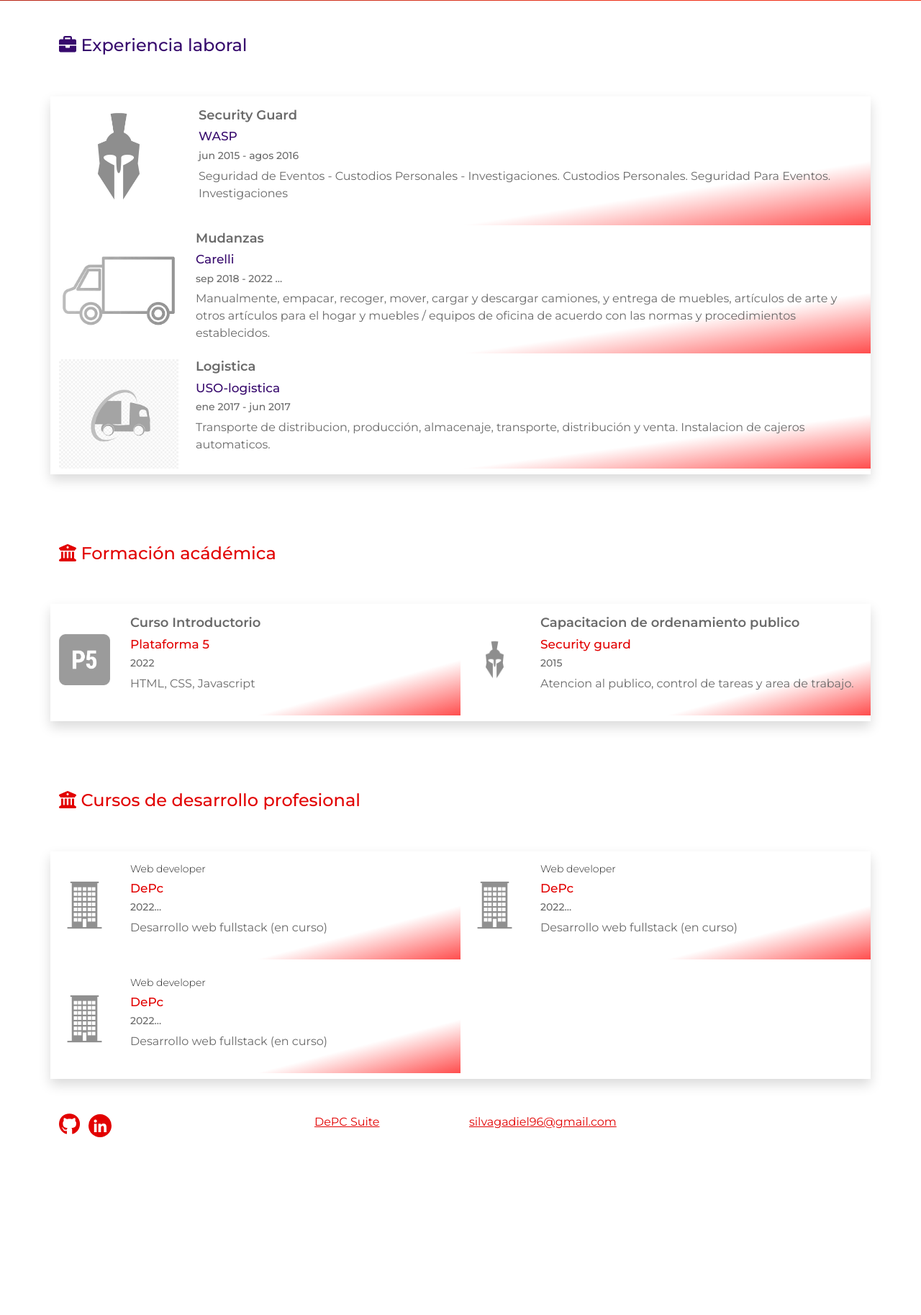
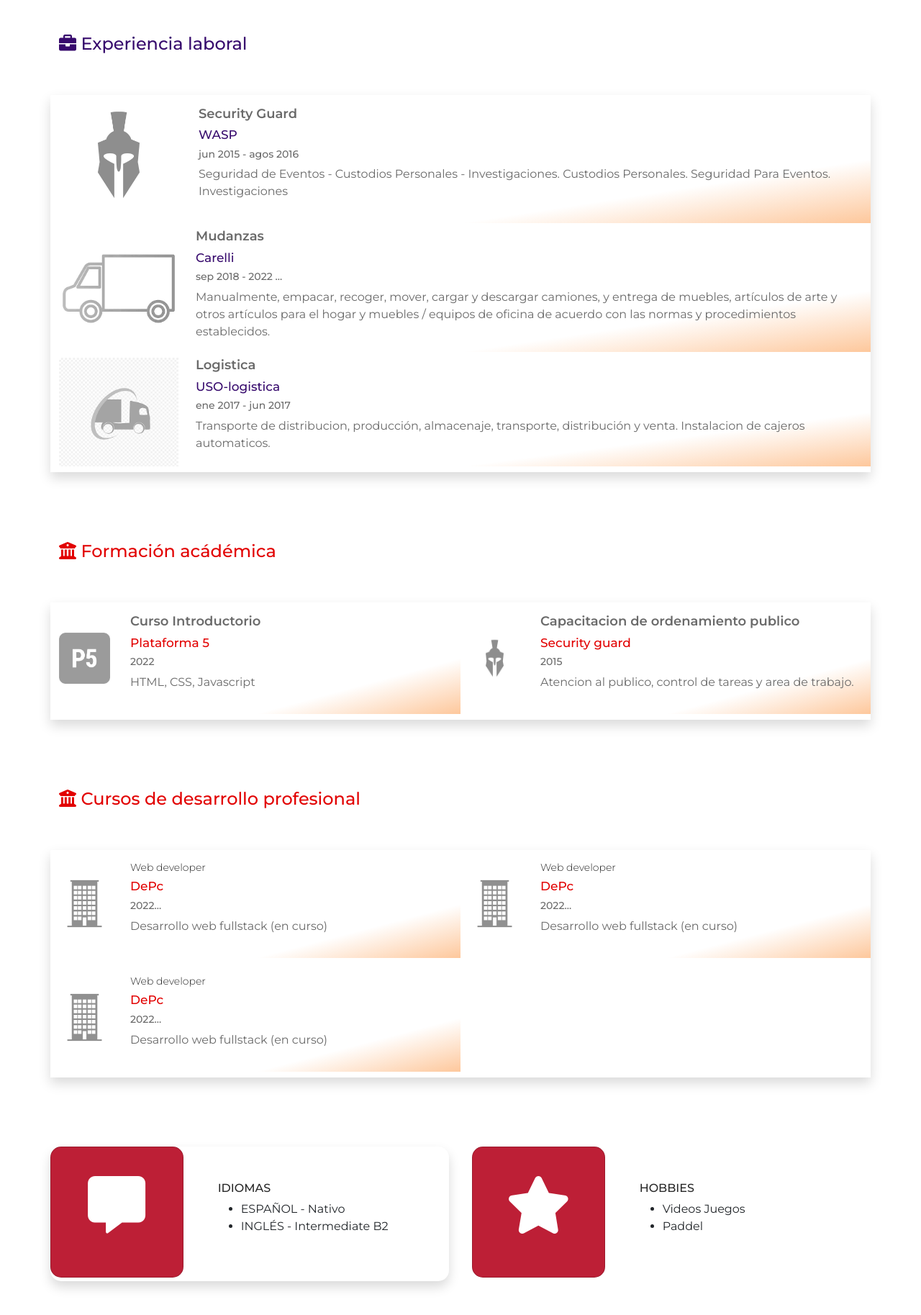
Before and after one commit to Gadiel-Monteabaro/portfolio, a PHP site: page /sobre-mi.html in a window 1280 px wide. Shown: the part 985-2812 px from the top of the page at 72% size. Before the commit the page ends 2565 px from the top, so only its background shows below. Run offline with PHP 8.4, Linux system fonts and the light colour scheme.

Commit message:
cambios finales

```diff
--- a/css/styles.css
+++ b/css/styles.css
@@ -6,6 +6,7 @@
 
     --headers-color: #e20000;
     --btn-color: #E20000;
+    --btn-media-color: rgba(227, 0, 0, 0.5);
     --links-color: #E20000;
 }
 
@@ -50,7 +51,8 @@
     max-width: 100%;
 }
 
-/*botones con fondo rojo*/
+
+/*botones generales*/
 .btn {
     /*color del texto*/
     color: #370a6d;
@@ -60,21 +62,19 @@
     border: none;
 }
 
-/*botones generales*/
+/*botones con fondo rojo*/
 .btn-rojo {
-    background-color: var(--btn-color);
+    background-color: #E20000;
     color: white;
     font-weight: 100;
-    border-radius: 15px;
 }
 
 /*propiedad hover, permite modifica propiedades css, al pasar el cursor sobre la caja*/
 .btn:hover {
-    /*color de la letra cuando el cursor esta sobre el boton*/
     color: white;
-    /*fondo del boton, al pasar el cursor*/
     background-color: #370a6d;
 }
+
 
 .link-rojo a {
     color: var(--links-color);
@@ -219,8 +219,49 @@
 }
 
 .colum {
-    background: linear-gradient(to left top, rgba(255, 0, 0, 0.699) 0%, rgba(52, 58, 64, 0) 25%, rgba(73, 80, 87, 0) 70%, rgba(108, 117, 125, 0) 100%);
+    background: linear-gradient(to left top, #fc8d337c 0%, rgba(52, 58, 64, 0) 25%, rgba(73, 80, 87, 0) 70%, rgba(108, 117, 125, 0) 100%);
 
+}
+
+.estilo:hover {
+    animation-duration: 5s;
+    animation-name: box-shadow;
+    animation-iteration-count: infinite;
+}
+
+@keyframes box-shadow {
+    0% {
+        box-shadow: 0px 0px 10px 0px #ffba08;
+    }
+
+    50% {
+        box-shadow: 0px 0px 15px 5px #ffba08;
+    }
+
+    100% {
+        box-shadow: 0px 0px 10px 0px #ffba08;
+    }
+}
+
+#idiomas .card {
+    background-color: #bd1f36;
+    border-radius: 15px;
+    padding: 40px 0;
+}
+
+#idiomas .tarjeta {
+    border-radius: 15px;
+}
+
+#idiomas .fas {
+    font-size: 80px;
+    color: white;
+}
+
+#idiomas h2 {
+    font-size: 16px;
+    font-weight: 600px;
+    color: #282828;
 }
 
 /*MODIFICACIONES AREA PROYECTO*/
@@ -277,7 +318,6 @@
     /*fondo con estilo gradiente, podemos dar un degradado de colores dando un efecto mas atractivo a la pagina, posicionando por porcentajes la concentracion del color*/
     background: linear-gradient(to right, rgba(184, 37, 20, 1) 0%, rgba(214, 52, 30, 1) 47%, rgba(240, 47, 23, 1) 70%, rgba(240, 47, 23, 1) 100%);
 }
-
 
 /*MODIFICACIONES AREA CONTACTO*/
 /*FORMULARIO*/
--- a/sobre-mi.html
+++ b/sobre-mi.html
@@ -60,11 +60,11 @@
                 <!--columna de texto-->
                 <div class="col-sm-5 col-12 mt-4">
                     <h1 class="mt-sm-4 mb-4 pb-sm-4">Gadiel Silva Monteabaro</h1>
-                    <p class="pb-sm-5 mb-4 ">Apasionado por la tecnología y gestión de proyectos. Soy estudiante de
+                    <p class="pb-sm-5 mb-4 ">Soy estudiante de
                         Ingenieria
-                        Industrial y de desarrollo FullStack en DePc.
+                        Industrial y de Desarrollo Web FullStack en DePc.
                     </p>
-                    <a href="./contacto.html" class="btn btn-rojo">Enviar Mensaje</a>
+                    <a href="./contacto.html" class="btn btn-rojo ">Enviar Mensaje</a>
                 </div>
                 <!--Columna de la img-->
                 <div class="col-sm-3 col-12 mt-4 offset-2  offset-md-auto img-container">
@@ -82,43 +82,43 @@
                     </div>
                 </div>
                 <div class="row">
-                    <div class="col-sm-2 col-6 text-center">
-                        <div class="px-4 py-5 card mx-0 mb-4 mb-sm-0">
+                    <div class="col-sm-2 col-6 text-center ">
+                        <div class="estilo px-4 py-5 card mx-0 mb-4 mb-sm-0">
                             <h3>Javascript</h3>
                             <img class="img-fluid d-block mx-auto" width="60"
                                 src="https://img.stackshare.io/service/1209/javascript.jpeg">
                         </div>
                     </div>
                     <div class="col-sm-2 col-6 text-center">
-                        <div class="px-4 py-5 card mx-0 mb-4 mb-sm-0">
+                        <div class="estilo px-4 py-5 card mx-0 mb-4 mb-sm-0">
                             <h3>PHP</h3>
                             <img class="img-fluid d-block mx-auto" width="60"
                                 src="https://img.stackshare.io/service/991/hwUcGZ41_400x400.jpg">
                         </div>
                     </div>
                     <div class="col-sm-2 col-6 text-center">
-                        <div class="px-4 py-5 card mx-0 mb-4 mb-sm-0">
+                        <div class="estilo px-4 py-5 card mx-0 mb-4 mb-sm-0">
                             <h3>HTML5</h3>
                             <img class="img-fluid d-block mx-auto" width="60"
                                 src="https://img.stackshare.io/service/2538/kEpgHiC9.png">
                         </div>
                     </div>
                     <div class="col-sm-2 col-6 text-center">
-                        <div class="px-4 py-5 card mx-0 mb-4 mb-sm-0">
+                        <div class="estilo px-4 py-5 card mx-0 mb-4 mb-sm-0">
                             <h3>React.js</h3>
                             <img class="img-fluid d-block mx-auto" width="60"
                                 src="https://img.stackshare.io/service/1020/OYIaJ1KK.png">
                         </div>
                     </div>
                     <div class="col-sm-2 col-6 text-center">
-                        <div class="px-4 py-5 card mx-0 mb-4 mb-sm-0">
+                        <div class="estilo px-4 py-5 card mx-0 mb-4 mb-sm-0">
                             <h3>jQuery</h3>
                             <img class="img-fluid d-block mx-auto" width="60"
                                 src="https://img.stackshare.io/service/1021/lxEKmMnB_400x400.jpg">
                         </div>
                     </div>
                     <div class="col-sm-2 col-6 text-center">
-                        <div class="px-4 py-5 card mx-0 mb-4 mb-sm-0">
+                        <div class="estilo px-4 py-5 card mx-0 mb-4 mb-sm-0">
                             <h3>Bootstrap</h3>
                             <img class="img-fluid d-block mx-auto" width="60"
                                 src="https://img.stackshare.io/service/1101/C9QJ7V3X.png">
@@ -127,42 +127,42 @@
                 </div>
                 <div class="row mt-sm-4 mt-0">
                     <div class="col-sm-2 col-6 text-center">
-                        <div class="px-4 py-5 card mx-0 mb-4 mb-sm-0">
+                        <div class="estilo px-4 py-5 card mx-0 mb-4 mb-sm-0">
                             <h3>Laravel</h3>
                             <img class="img-fluid d-block mx-auto" width="90"
                                 src="https://depcsuite.com/wp-content/uploads/2019/08/220px-Laravel.svg_.png">
                         </div>
                     </div>
                     <div class="col-sm-2 col-6 text-center">
-                        <div class="px-4 py-5 card mx-0 mb-4 mb-sm-0">
+                        <div class="estilo px-4 py-5 card mx-0 mb-4 mb-sm-0">
                             <h3>MySQL</h3>
                             <img class="img-fluid d-block mx-auto" width="60"
                                 src="https://img.stackshare.io/service/1615/mariadb-logo-400x400.png">
                         </div>
                     </div>
                     <div class="col-sm-2 col-6 text-center">
-                        <div class="px-4 py-5 card mx-0 mb-4 mb-sm-0">
+                        <div class="estilo px-4 py-5 card mx-0 mb-4 mb-sm-0">
                             <h3>CSS</h3>
                             <img class="img-fluid d-block mx-auto" width="60"
                                 src="https://img.stackshare.io/service/6727/css.png">
                         </div>
                     </div>
                     <div class="col-sm-2 col-6 text-center">
-                        <div class="px-4 py-5 card mx-0 mb-4 mb-sm-0">
+                        <div class="estilo px-4 py-5 card mx-0 mb-4 mb-sm-0">
                             <h3>Git</h3>
                             <img class="img-fluid d-block mx-auto" width="60"
                                 src="https://img.stackshare.io/service/1046/git.png">
                         </div>
                     </div>
                     <div class="col-sm-2 col-6 text-center">
-                        <div class="px-4 py-5 card mx-0 mb-4 mb-sm-0">
+                        <div class="estilo px-4 py-5 card mx-0 mb-4 mb-sm-0">
                             <h3>Apache</h3>
                             <img class="img-fluid d-block mx-auto" width="110"
                                 src="https://upload.wikimedia.org/wikipedia/commons/thumb/d/db/Apache_Software_Foundation_Logo_%282016%29.svg/1200px-Apache_Software_Foundation_Logo_%282016%29.svg.png">
                         </div>
                     </div>
                     <div class="col-sm-2 col-6 text-center">
-                        <div class="px-4 py-5 card mx-0 mb-4 mb-sm-0">
+                        <div class="estilo px-4 py-5 card mx-0 mb-4 mb-sm-0">
                             <h3>Mercadopago</h3>
                             <img class="img-fluid d-block mx-auto" width="60"
                                 src="https://img.stackshare.io/service/12698/gUjuxmmd_400x400.jpg">
@@ -324,6 +324,41 @@
             </div>
         </section>
 
+        <section id="idiomas">
+            <div class="container my-5">
+                <div class="row py-5">
+                    <div class="col-12 col-sm-6  pb-3 pb-sm-0">
+                        <div class="row mr-sm-1 bg-white tarjeta shadow me-sm-1">
+                            <div class="col-4 text-center card estilo">
+                                <i class="fas fa-comment-alt"></i>
+                            </div>
+                            <div class="col-8 p-5">
+                                <h2>IDIOMAS</h2>
+                                <ul>
+                                    <li>ESPAÑOL - Nativo</li>
+                                    <li>INGLÉS - Intermediate B2</li>
+                                </ul>
+                            </div>
+                        </div>
+                    </div>
+                    <div class="col-12 col-sm-6 ">
+                        <div class="row ml-sm-2 bg-white tarjeta ms-sm-1">
+                            <div class="col-4 text-center card estilo">
+                                <i class="fas fa-star"></i>
+                            </div>
+                            <div class="col-8 p-5">
+                                <h2>HOBBIES</h2>
+                                <ul>
+                                    <li>Videos Juegos</li>
+                                    <li>Paddel</li>
+                                </ul>
+                            </div>
+                        </div>
+                    </div>
+                </div>
+            </div>
+        </section>
+
     </main>
 
     <!--contenido footer-->
```
